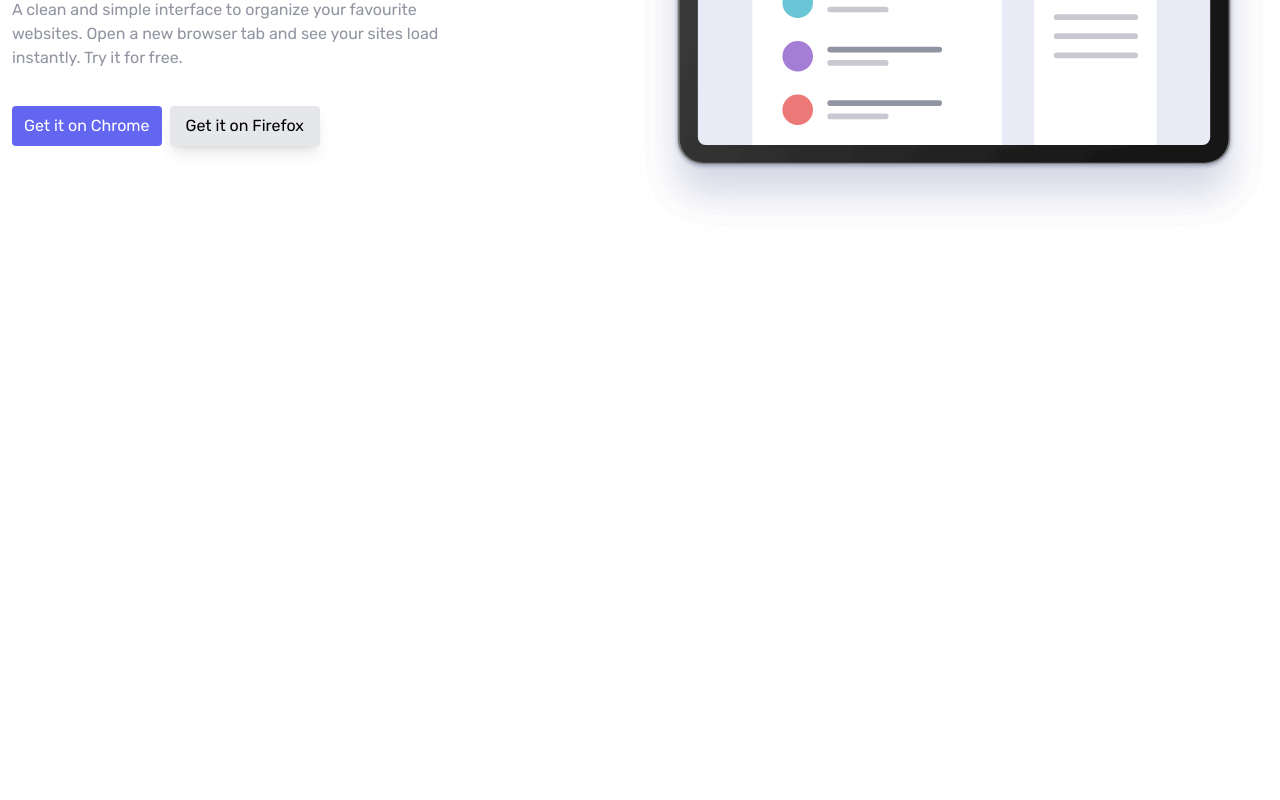
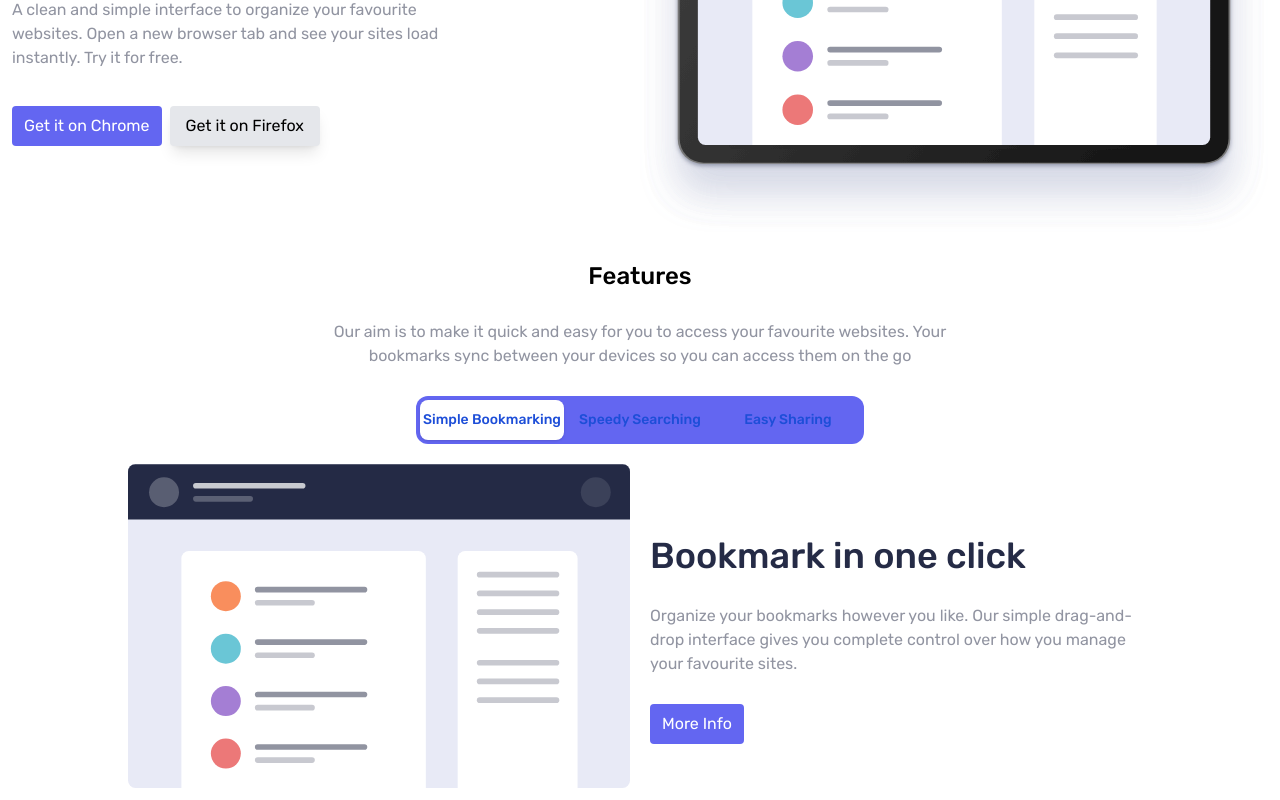
Before and after one commit to abdelrazek-alaa/CS50W-final-project, a React (Create React App) app: page / in a window 1280 px wide. Shown: the part 305-1105 px from the top of the page. Before the commit the page ends 800 px from the top, so only its background shows below. Built offline with nearby package versions, Linux system fonts and the light colour scheme.

Commit message:
Features

```diff
--- a/src/components/App.js
+++ b/src/components/App.js
@@ -1,10 +1,12 @@
 import Intro from "./Intro";
 import Navigation from "./Navigation";
+import Features from "./Features";
 function App() {
   return (
     <div className="font-rubik container mx-auto space-y-7 px-3">
       <Navigation />
       <Intro />
+      <Features />
     </div>
   );
 }
--- /dev/null
+++ b/src/components/Features.js
@@ -0,0 +1,67 @@
+import React from "react";
+import { Tab } from "@headlessui/react";
+import { data } from "../data";
+function classNames(...classes) {
+  return classes.filter(Boolean).join(" ");
+}
+
+export default function Features() {
+  let features = data.features;
+  let categories = data.features.categories;
+  return (
+    <div className="text-center space-y-7">
+      <h2 className="text-2xl font-medium">Features</h2>
+      <p className="text-grayish-blue xl:mx-80">{features.paragraph}</p>
+
+      {/* tabs */}
+      <div className="">
+        <Tab.Group>
+          <Tab.List className="flex flex-col sm:flex-row space-x-1 rounded-xl bg-indigo-500 p-1 max-w-md mx-auto">
+            {Object.keys(categories).map((category) => (
+              <Tab
+                key={category}
+                className={({ selected }) =>
+                  classNames(
+                    "w-full rounded-lg py-2.5 text-sm font-medium leading-5 text-blue-700",
+                    "ring-white ring-opacity-60 ring-offset-2 ring-offset-blue-400 focus:outline-none focus:ring-2",
+                    selected
+                      ? "bg-white shadow"
+                      : "text-blue-100 hover:bg-white/[0.12] hover:text-white"
+                  )
+                }
+              >
+                {category}
+              </Tab>
+            ))}
+          </Tab.List>
+          <Tab.Panels className="mt-2">
+            {Object.values(categories).map((feature, idx) => (
+              <Tab.Panel
+                key={idx}
+                className={classNames(
+                  "rounded-xl bg-white p-3",
+                  "ring-white ring-opacity-60 ring-offset-2 ring-offset-blue-400 focus:outline-none focus:ring-2"
+                )}
+              >
+                <div className="flex flex-col	md:flex-row items-center space-y-7 max-w-5xl	mx-auto space-x-5">
+                  <div className="flex-1">
+                    <img src={feature.img} alt="feature img" className="" />
+                  </div>
+                  <div className="space-y-7  flex-1 lg:text-left">
+                    <h3 className="lg:text-4xl sm:text-3xl text-2xl font-medium text-very-dark-blue">
+                      {feature.title}
+                    </h3>
+                    <p className="text-grayish-blue">{feature.paragraph}</p>
+                    <button className="bg-indigo-500 text-white rounded  py-2 px-3">
+                      More Info
+                    </button>
+                  </div>
+                </div>
+              </Tab.Panel>
+            ))}
+          </Tab.Panels>
+        </Tab.Group>
+      </div>
+    </div>
+  );
+}
--- a/src/components/Intro.js
+++ b/src/components/Intro.js
@@ -1,28 +1,26 @@
 import React from "react";
 import CssShape from "./utilities/CssShape";
-
+import { data } from "../data";
+const intro = data.intro;
 export default function Intro() {
   return (
     <div className="flex flex-col-reverse	md:flex-row items-center text-center md:text-left lg:space-y-0 space-y-8">
       <div className="flex-1 space-y-7">
         <h1 className="lg:text-5xl sm:text-4xl text-3xl font-medium text-very-dark-blue">
-          A Simple Bookmark Manager{" "}
+          {intro.title}
         </h1>
-        <p className="text-grayish-blue lg:pr-40">
-          A clean and simple interface to organize your favourite websites. Open
-          a new browser tab and see your sites load instantly. Try it for free.
-        </p>
+        <p className="text-grayish-blue lg:pr-40">{intro.paragraph}</p>
         <div className="space-y-2">
           <button className="bg-indigo-500 text-white rounded  py-2 px-3 mr-2">
-            Get it on Chrome
+            {intro.buttons.chrome}
           </button>
           <button className="bg-gray-200 rounded  py-2 px-4 shadow-lg">
-            Get it on Firefox
+            {intro.buttons.firefox}
           </button>
         </div>
       </div>
       <div className="flex-1">
-        <img src="/images/illustration-hero.svg" className=""></img>
+        <img src={intro.img} className=""></img>
       </div>
     </div>
   );
--- a/src/data.js
+++ b/src/data.js
@@ -1,5 +1,14 @@
 export const data = {
-  intro: {},
+  intro: {
+    img: "/images/illustration-hero.svg",
+    title: "A Simple Bookmark Manager",
+    paragraph: ` A clean and simple interface to organize your favourite websites. Open
+    a new browser tab and see your sites load instantly. Try it for free.`,
+    buttons: {
+      chrome: "Get it on Chrome",
+      firefox: "Get it on Firefox",
+    },
+  },
   header: {
     navLinks: [
       { name: "Features", href: "#", current: false },
@@ -7,4 +16,28 @@ export const data = {
       { name: "Contact", href: "#", current: false },
     ],
   },
+  features: {
+    paragraph:
+      "Our aim is to make it quick and easy for you to access your favourite websites. Your bookmarks sync between your devices so you can access them on the go",
+    categories: {
+      "Simple Bookmarking": {
+        img: "/images/illustration-features-tab-1.svg",
+        title: "Bookmark in one click",
+        paragraph:
+          "Organize your bookmarks however you like. Our simple drag-and-drop interface gives you complete control over how you manage your favourite sites.",
+      },
+      "Speedy Searching": {
+        img: "/images/illustration-features-tab-2.svg",
+        title: "Intelligent search",
+        paragraph:
+          "Our powerful search feature will help you find saved sites in no time at all. No need to trawl through all of your bookmarks.",
+      },
+      "Easy Sharing": {
+        img: "/images/illustration-features-tab-3.svg",
+        title: "Share your bookmarks",
+        paragraph:
+          " Easily share your bookmarks and collections with others. Create a shareable link that you can send at the click of a button.",
+      },
+    },
+  },
 };
```
